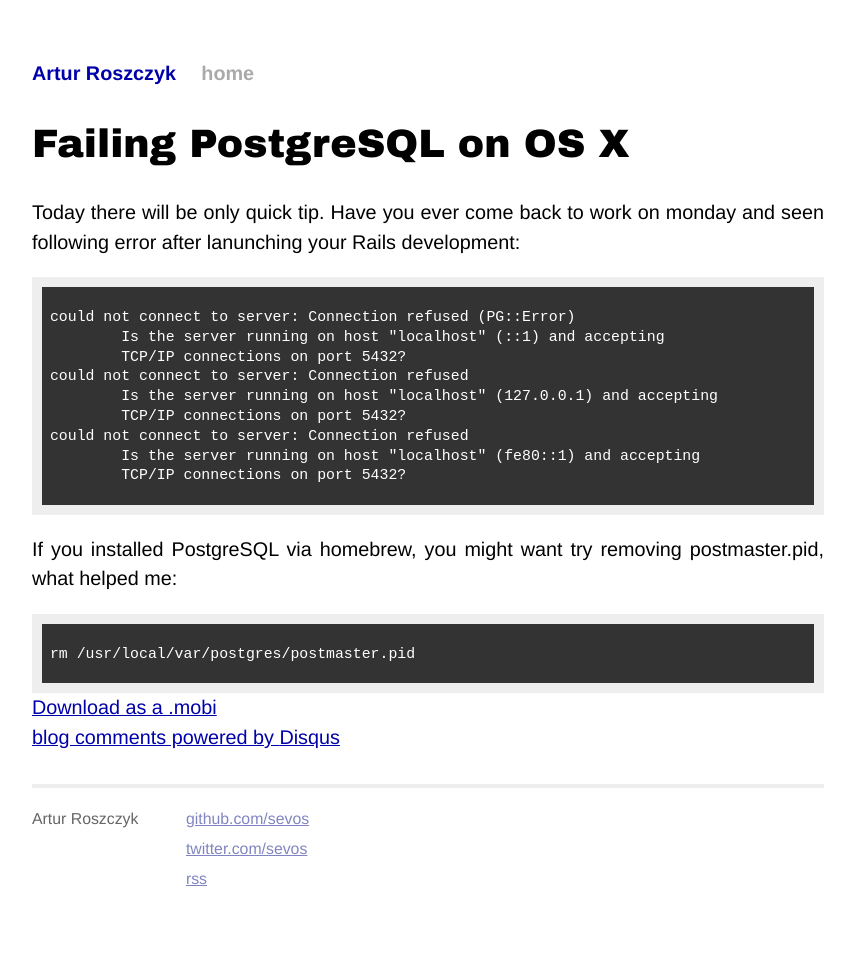
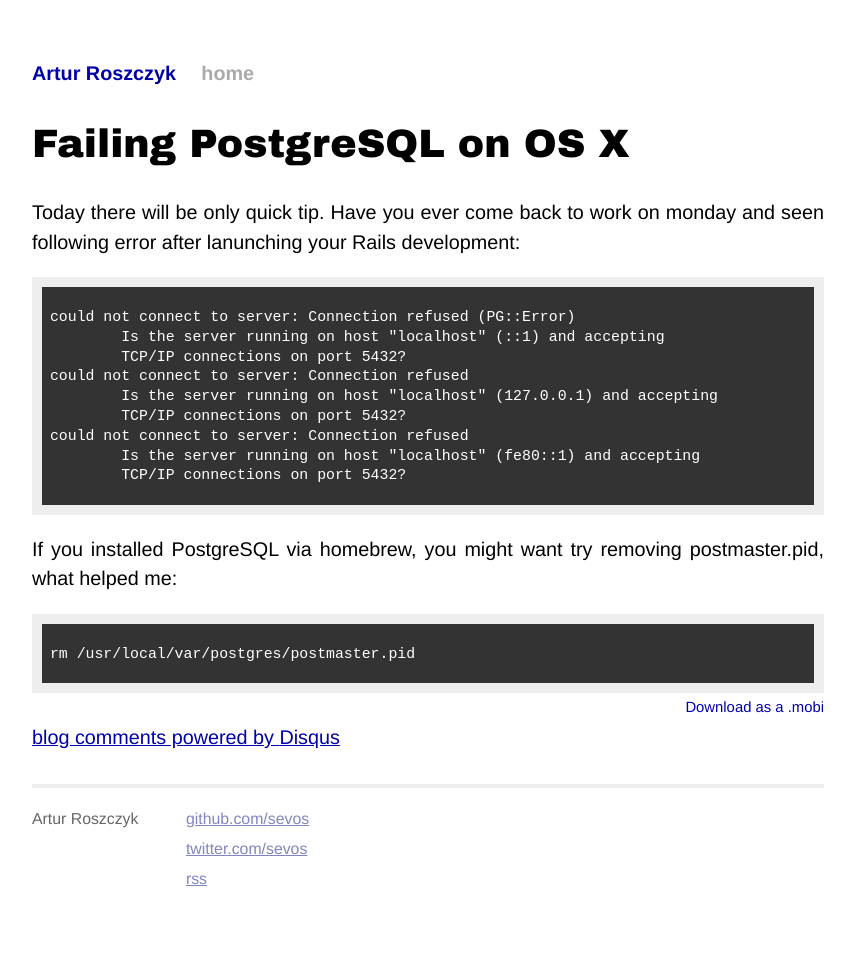
Before and after one commit to sevos/sevos.github.com, a Jekyll site: the page built from _posts/2012-09-17-failing-postgresql-on-os-x.markdown, in a window 1280 px wide. Shown: the whole page, without its empty margins (212-1067 px from the left). Built offline with Jekyll 4.4.1, drawn with Linux system fonts in a browser that asks for light colours; comment, search, counter and statistics services are not loaded.

Commit message:
Style mobi link

```diff
--- a/_layouts/post.html
+++ b/_layouts/post.html
@@ -4,10 +4,11 @@ layout: default
 
 <div id="post">
 {{ content }}
+
+  <script>
+  document.write('<a id="mobi" href="http://readify.r12.railsrumble.com/library/10/'+window.btoa(document.location.href)+'.mobi">Download as a .mobi</a>')
+  </script>
+  <div class="clear"></div>
 </div>
 
-<script>
-document.write('<a href="http://readify.r12.railsrumble.com/library/10/'+window.btoa(document.location.href)+'.mobi">Download as a .mobi</a>')
-</script>
-
 {% include disqus.html %}
--- a/css/screen.css
+++ b/css/screen.css
@@ -206,6 +206,12 @@ ul.posts {
     background-color: #eee;
   }
 
+  #post a#mobi {
+    float: right;
+    font-size: 75%;
+    text-decoration: none;
+  }
+
 #related {
   margin-top: 2em;
 }
@@ -213,3 +219,7 @@ ul.posts {
   #related h2 {
     margin-bottom: 1em;
   }
+
+.clear {
+  clear: both;
+}
```
